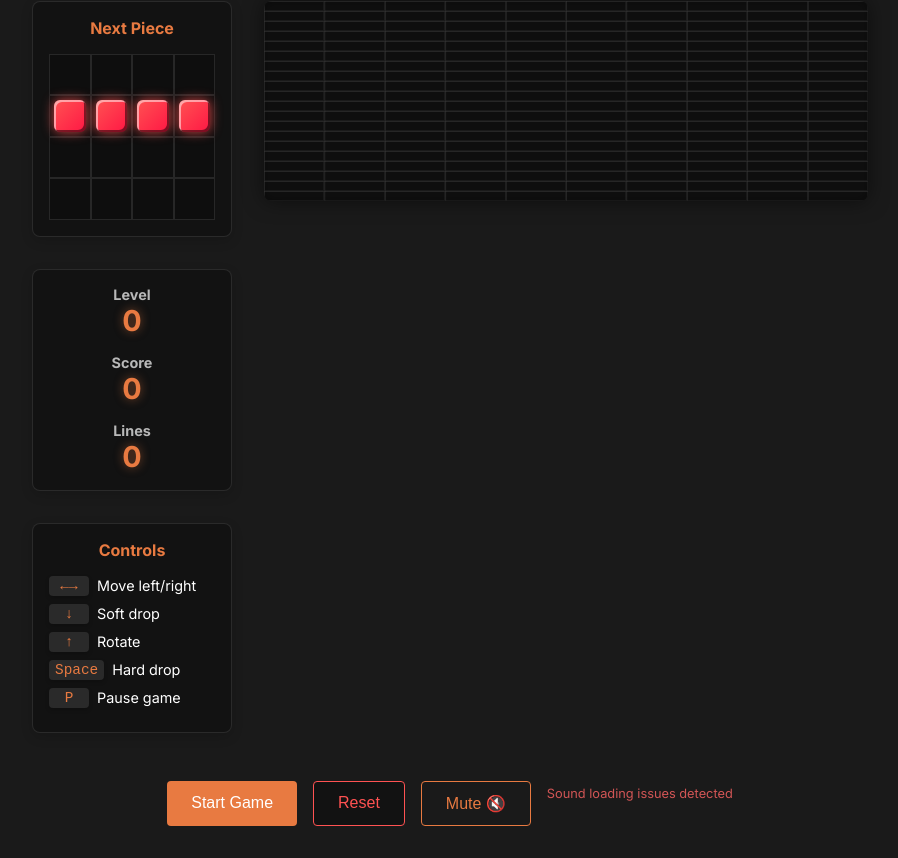
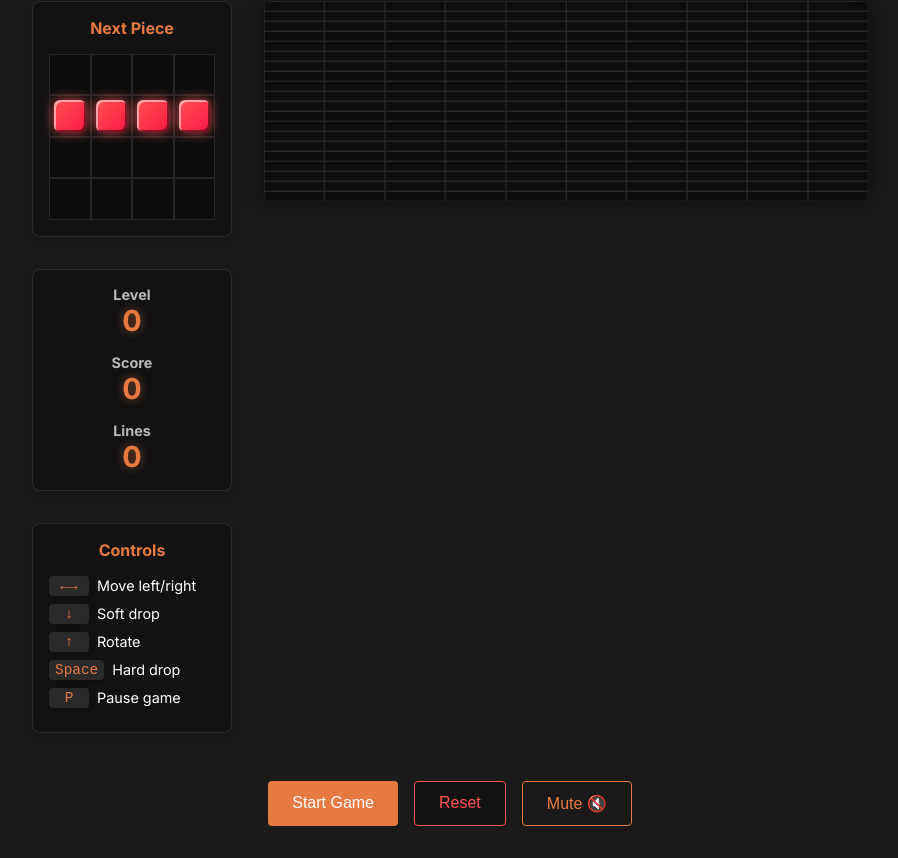
Before and after one commit to Workflow-Manager-admin/geotetra-quest-5625-5630, a React (Create React App) app in the folder geo_tetra_quest/: page / in a window 1280 px wide. Shown: the part 168-1026 px from the top of the page, without its empty margins (190-1088 px from the left). Built offline with nearby package versions, Linux system fonts and the light colour scheme.

Commit message:
Auto-commit: Changes as of 2025-05-22T10:40:08.393775+00:00

```diff
--- a/geo_tetra_quest/src/components/MainContainer/MainContainer.js
+++ b/geo_tetra_quest/src/components/MainContainer/MainContainer.js
@@ -210,44 +210,13 @@ const MainContainer = () => {
         </button>
         <button
           className={`geotetra-btn geotetra-btn-sound ${soundManager.muted ? 'muted' : ''}`}
-          onClick={() => {
-            soundManager.toggleMute();
-            // Play test sound when unmuting to verify it works
-            if (soundManager.muted) {
-              setTimeout(() => {
-                soundManager.playMoveSound();
-                setLastPlayedSound('move');
-              }, 100);
-            }
-          }}
-          title={soundManager.muted ? "Enable sound effects" : "Disable sound effects"}
+          onClick={soundManager.toggleMute}
         >
           {soundManager.muted ? "Unmute 🔊" : "Mute 🔇"}
           {lastPlayedSound && !soundManager.muted && (
-            <span className="sound-indicator" style={{
-              display: 'inline-block',
-              marginLeft: '5px',
-              opacity: '0.8',
-              animation: 'pulse 0.5s ease-out'
-            }}>
-              ●
-            </span>
+            <span className="sound-indicator">●</span>
           )}
         </button>
-
-        {/* Add a small indicator if sounds failed to load */}
-        {soundManager.loadingErrors.length > 0 && (
-          <div className="sound-error-indicator"
-            style={{
-              fontSize: '0.8rem',
-              color: 'rgba(255,100,100,0.8)',
-              marginTop: '5px'
-            }}
-            title={soundManager.loadingErrors.join('\n')}
-          >
-            Sound loading issues detected
-          </div>
-        )}
       </div>
     </div>
   );
```
Also changed, not shown: 2 other files (tests, documents, lock files or other folders).
